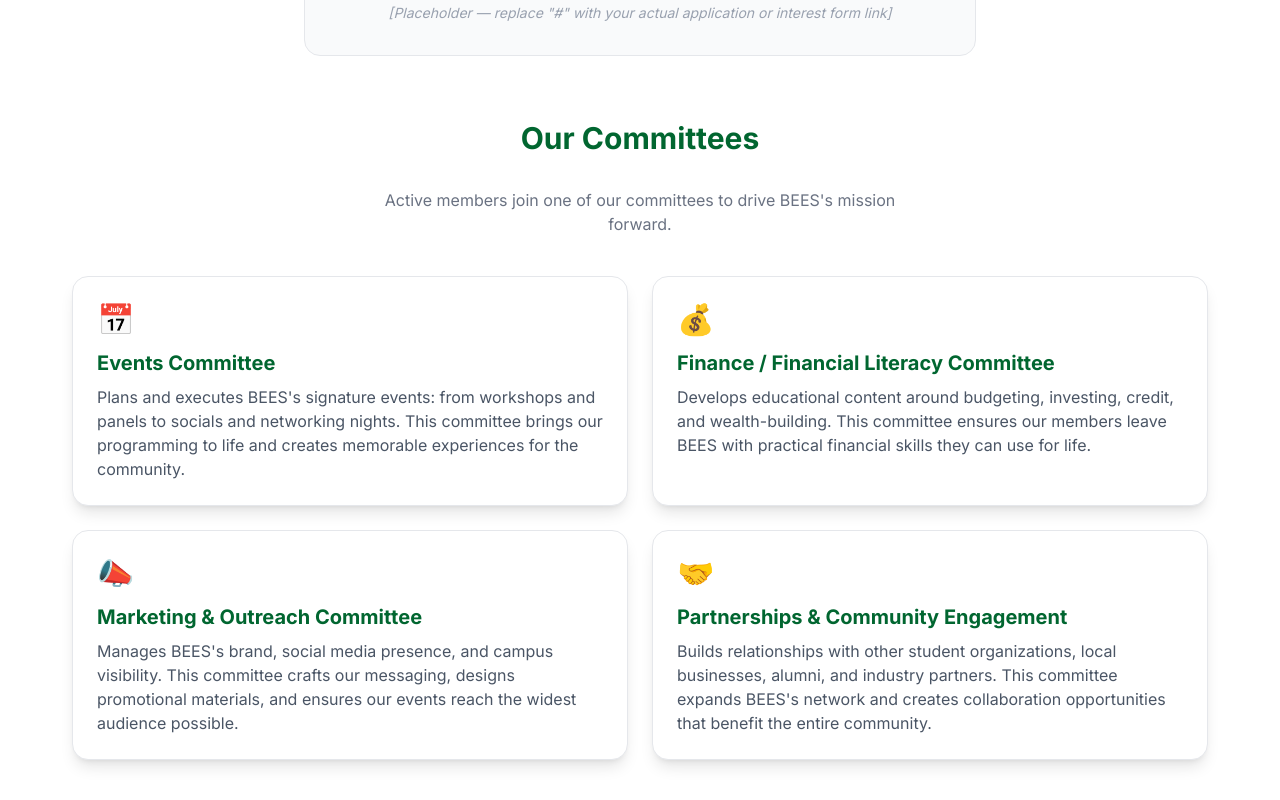
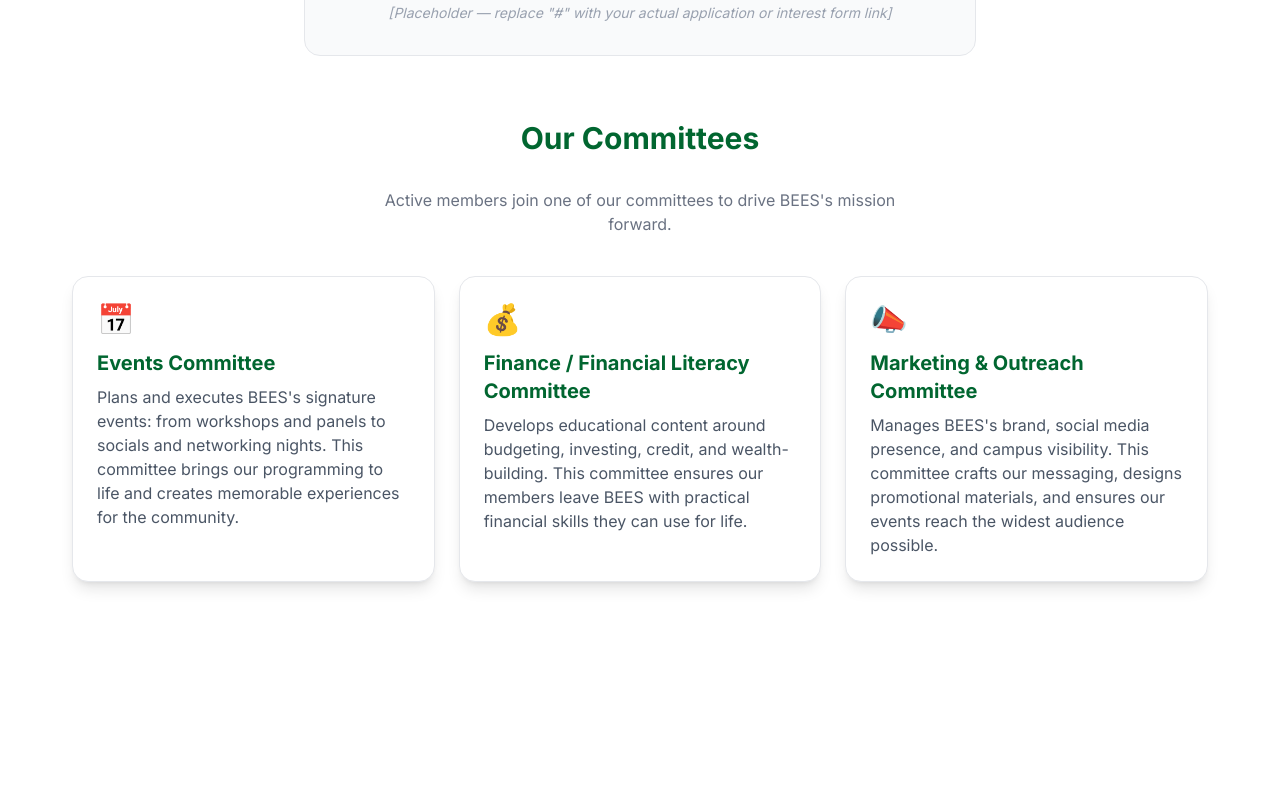
Before and after one commit to GirumTek/bees-website, a Next.js app: page /learn-more in a window 1280 px wide. Shown: the part 2282-3082 px from the top of the page. After the commit the page ends 2904 px from the top, so only its background shows below. Built offline with nearby package versions, Linux system fonts and the light colour scheme.

Commit message:
Fix committees section by removing Partnerships, reorder

```diff
--- a/app/learn-more/page.tsx
+++ b/app/learn-more/page.tsx
@@ -224,7 +224,7 @@
             Active members join one of our committees to drive BEES&apos;s mission forward.
           </p>
 
-          <div className="grid grid-cols-1 sm:grid-cols-2 gap-6">
+          <div className="grid grid-cols-1 sm:grid-cols-3 gap-6">
             {/* Events Committee */}
             <div className="p-6 bg-white rounded-2xl shadow-lg border border-gray-200 hover:border-green-300 transition">
               <div className="text-3xl mb-3">📅</div>
@@ -265,20 +265,6 @@
                 audience possible.
               </p>
             </div>
-
-            {/* Partnerships / Community Engagement */}
-            <div className="p-6 bg-white rounded-2xl shadow-lg border border-gray-200 hover:border-green-300 transition">
-              <div className="text-3xl mb-3">🤝</div>
-              <h4 className="text-xl font-bold text-green-800 mb-2">
-                Partnerships &amp; Community Engagement
-              </h4>
-              <p className="text-gray-600">
-                Builds relationships with other student organizations, local
-                businesses, alumni, and industry partners. This committee
-                expands BEES&apos;s network and creates collaboration opportunities
-                that benefit the entire community.
-              </p>
-            </div>
           </div>
         </section>
       </div>
```
